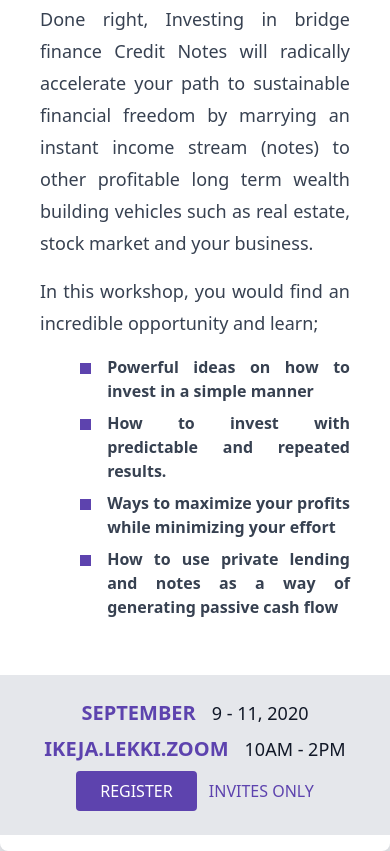
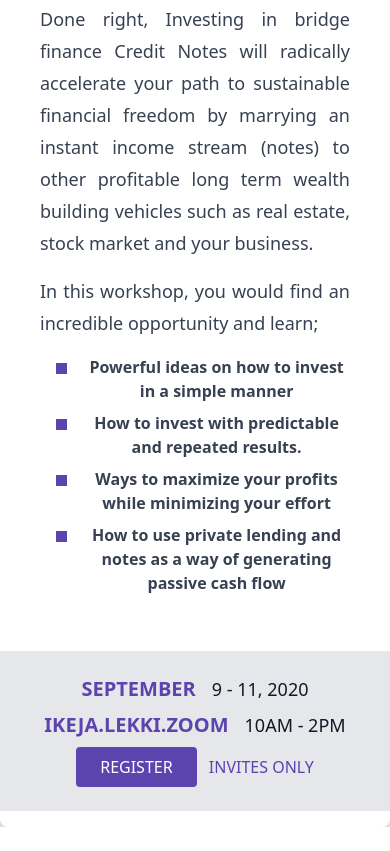
Before and after one commit to whytepeter/landing, a plain HTML site: page index.html in a window 390 px wide. Shown: the part 1893-2744 px from the top of the page. After the commit the page ends 2720 px from the top, so only its background shows below. Drawn offline with nearby package versions, Linux system fonts and the light colour scheme.

Commit message:
done hurray 4

```diff
--- a/index.html
+++ b/index.html
@@ -115,16 +115,16 @@
                     </p>
                 </li>
             </ul>
-            <ul class="text-gray-700 text-base mb-48 md:mb-24 ml-6">
+            <ul class="text-gray-700 text-base mb-48 md:mb-24 ">
                 <li class="flex mb-2 md:mb-4">
                     <div class="bullet-small  wbg-primary mx-4  mt-2 items-start "></div>
-                    <p class="leading-6 text-justify font-semibold">
+                    <p class="leading-6 md:text-justify font-semibold">
                         Powerful ideas on how to invest in a simple manner
                     </p>
                 </li>
                 <li class="flex mb-2 md:mb-4">
                     <div class="bullet-small  wbg-primary mx-4  mt-2 items-start "></div>
-                    <p class="leading-6 text-justify font-semibold">
+                    <p class="leading-6 md:text-justify font-semibold">
                         How to invest with predictable and repeated
                         results.
 
@@ -132,7 +132,7 @@
                 </li>
                 <li class="flex mb-2 md:mb-4">
                     <div class="bullet-small  wbg-primary mx-4  mt-2 items-start "></div>
-                    <p class="leading-6 text-justify font-semibold">
+                    <p class="leading-6 md:text-justify font-semibold">
                         Ways to maximize your profits while minimizing
                         your effort
 
@@ -140,7 +140,7 @@
                 </li>
                 <li class="flex mb-2 md:mb-4">
                     <div class="bullet-small wbg-primary mx-4  mt-2 items-start "></div>
-                    <p class="leading-6 text-justify font-semibold">
+                    <p class="leading-6 md:text-justify font-semibold">
                         How to use private lending and notes as a way
                         of generating passive cash flow
                     </p>
```
